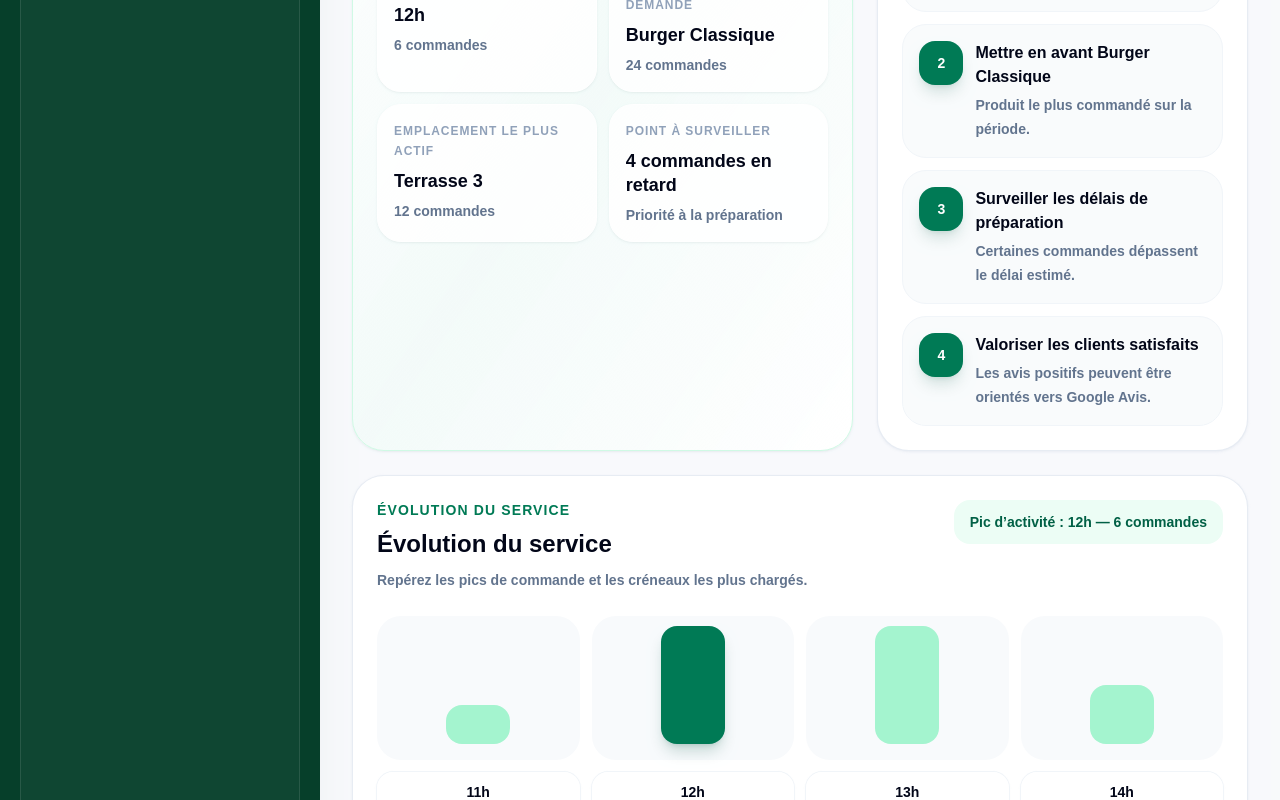
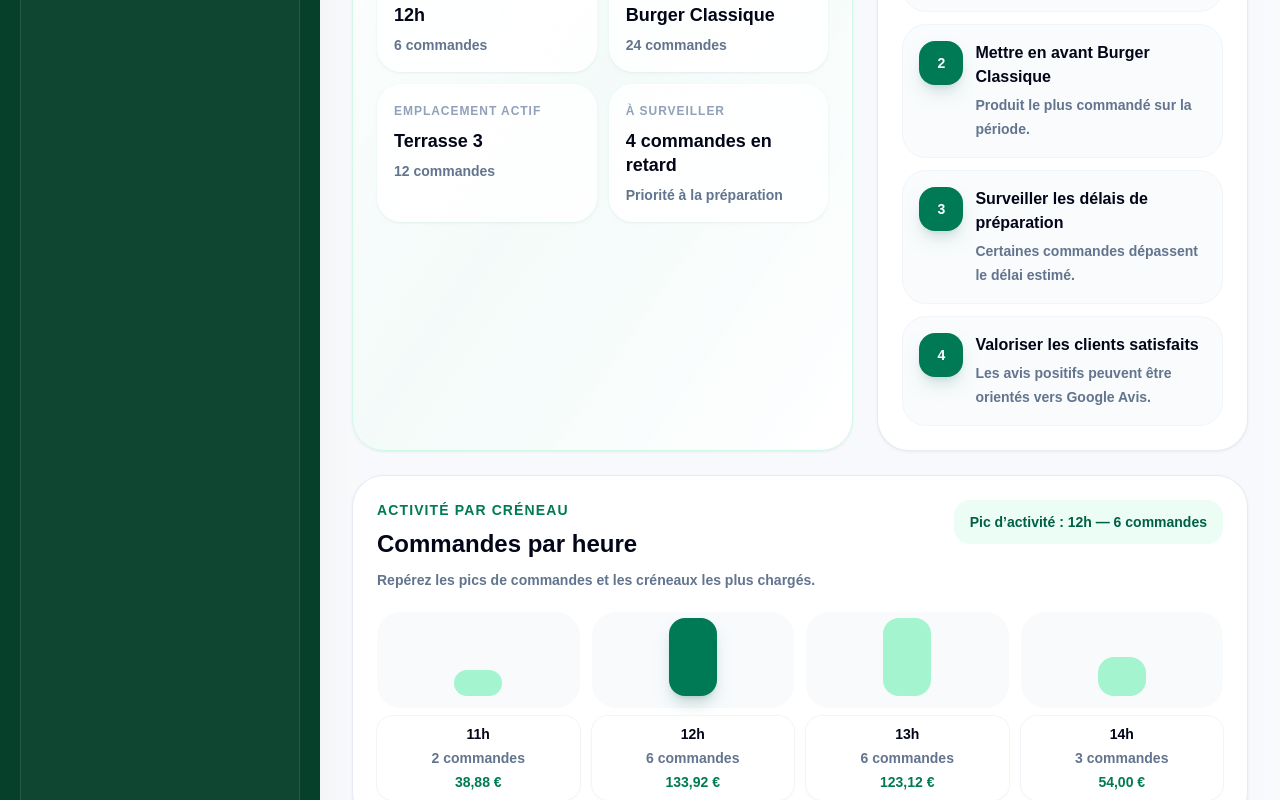
Before and after one commit to Loco66666/TableFlash-QR, a Next.js app: page /dashboard/statistics in a window 1280 px wide. Shown: the part 1180-1980 px from the top of the page. Built offline with nearby package versions, Linux system fonts and the light colour scheme.

Commit message:
Fix statistics service hours chart

```diff
--- a/src/components/dashboard/statistics/InteractiveStatisticsDashboard.tsx
+++ b/src/components/dashboard/statistics/InteractiveStatisticsDashboard.tsx
@@ -68,6 +68,12 @@ type ServiceHours = {
   endTime: string;
 } | null;
 
+type TrendPoint = {
+  hour: string;
+  orders: number;
+  revenue: number;
+};
+
 const defaultTopProducts: ProductRow[] = [
   { name: "Burger Classique", quantity: 18, revenue: 324, badge: "Top vente" },
   { name: "Salade César", quantity: 12, revenue: 162, badge: "En hausse" },
@@ -75,6 +81,118 @@ const defaultTopProducts: ProductRow[] = [
   { name: "Tiramisu", quantity: 7, revenue: 45.5, badge: "En hausse" },
   { name: "Frites Maison", quantity: 6, revenue: 27, badge: "Stable" },
 ];
+
+function parseServiceTime(value: string | null) {
+  if (!value) {
+    return null;
+  }
+
+  const [rawHours = "", rawMinutes = ""] = value.split(":");
+  const hours = Number(rawHours);
+  const minutes = Number(rawMinutes);
+
+  if (!Number.isFinite(hours) || !Number.isFinite(minutes)) {
+    return null;
+  }
+
+  return Math.max(0, Math.min(23 * 60 + 59, hours * 60 + minutes));
+}
+
+function formatHourLabel(hour: number) {
+  return `${hour}h`;
+}
+
+function buildHourLabelsForRange(hours: ServiceHours) {
+  const startMinutes = parseServiceTime(hours?.startTime ?? null);
+  const endMinutes = parseServiceTime(hours?.endTime ?? null);
+
+  if (startMinutes === null || endMinutes === null) {
+    return [];
+  }
+
+  const startHour = Math.floor(startMinutes / 60);
+  const endHour = Math.floor(endMinutes / 60);
+
+  if (endMinutes < startMinutes) {
+    return [
+      ...Array.from({ length: 24 - startHour }, (_, index) => formatHourLabel(startHour + index)),
+      ...Array.from({ length: endHour + 1 }, (_, index) => formatHourLabel(index)),
+    ];
+  }
+
+  return Array.from({ length: Math.max(1, endHour - startHour + 1) }, (_, index) => formatHourLabel(startHour + index));
+}
+
+function uniqueHourLabels(hours: string[]) {
+  return Array.from(new Set(hours));
+}
+
+function getOrderHourLabel(time: string) {
+  const parsedMinutes = parseServiceTime(time);
+
+  if (parsedMinutes === null) {
+    return "12h";
+  }
+
+  return formatHourLabel(Math.floor(parsedMinutes / 60));
+}
+
+function buildTrendHours({
+  activePeriod,
+  serviceContext,
+  todayHours,
+  lunchHours,
+  dinnerHours,
+  usesAllDayHours,
+}: {
+  activePeriod: StatisticsPeriod;
+  serviceContext: CurrentServiceContext | null;
+  todayHours: ServiceHours;
+  lunchHours: ServiceHours;
+  dinnerHours: ServiceHours;
+  usesAllDayHours: boolean;
+}) {
+  if (activePeriod === "lunch") {
+    return buildHourLabelsForRange(lunchHours);
+  }
+
+  if (activePeriod === "dinner") {
+    return buildHourLabelsForRange(dinnerHours);
+  }
+
+  if (activePeriod === "current" && serviceContext?.status === "open") {
+    if (serviceContext.activePeriod === "midi") {
+      return buildHourLabelsForRange(lunchHours);
+    }
+
+    if (serviceContext.activePeriod === "soir") {
+      return buildHourLabelsForRange(dinnerHours);
+    }
+
+    return buildHourLabelsForRange(todayHours);
+  }
+
+  if (usesAllDayHours) {
+    return buildHourLabelsForRange(todayHours);
+  }
+
+  return uniqueHourLabels([
+    ...buildHourLabelsForRange(lunchHours),
+    ...buildHourLabelsForRange(dinnerHours),
+  ]);
+}
+
+function buildTrendPoints(orders: AnalyticsOrder[], hours: string[], multiplier: number): TrendPoint[] {
+  return hours.map((hour) => {
+    const ordersAtHour = orders.filter((order) => order.hour === hour);
+
+    return {
+      hour,
+      orders: scale(ordersAtHour.length, multiplier),
+      revenue: ordersAtHour.reduce((sum, order) => sum + order.total, 0) * multiplier,
+    };
+  });
+}
 
 function formatEuro(value: number) {
   return new Intl.NumberFormat("fr-FR", { style: "currency", currency: "EUR" }).format(value);
@@ -225,12 +343,10 @@ function ServiceContextCard({ serviceContext }: { serviceContext: CurrentService
 }
 
 function mapLocalOrderToAnalytics(order: LocalSubmittedOrder): AnalyticsOrder {
-  const hour = order.time.startsWith("11") ? "11h" : order.time.startsWith("13") ? "13h" : order.time.startsWith("14") ? "14h" : "12h";
-
   return {
     id: order.id,
     table: order.tableName,
-    hour,
+    hour: getOrderHourLabel(order.time),
     total: order.total,
     prepMinutes: order.elapsedMinutes || order.estimatedPrepMinutes,
     estimatedPrepMinutes: order.estimatedPrepMinutes,
@@ -303,6 +419,8 @@ export function InteractiveStatisticsDashboard() {
   const [localOrders, setLocalOrders] = useState<LocalSubmittedOrder[]>([]);
   const [localReviews, setLocalReviews] = useState<LocalSubmittedReview[]>([]);
   const [serviceContext, setServiceContext] = useState<CurrentServiceContext | null>(null);
+  const [todayServiceHours, setTodayServiceHours] = useState<ServiceHours>(null);
+  const [todayUsesAllDayHours, setTodayUsesAllDayHours] = useState(false);
   const [todayLunchHours, setTodayLunchHours] = useState<ServiceHours>(null);
   const [todayDinnerHours, setTodayDinnerHours] = useState<ServiceHours>(null);
   const [toast, setToast] = useState<string | null>(null);
@@ -348,25 +466,30 @@ export function InteractiveStatisticsDashboard() {
     topProducts: buildTopProducts(analyticsOrders, multiplier),
   };
 
-  const trendPoints = ["11h", "12h", "13h", "14h"].map((hour) => {
-    const ordersAtHour = analyticsOrders.filter((order) => order.hour === hour);
+  const trendHours = buildTrendHours({
+    activePeriod,
+    serviceContext,
+    todayHours: todayServiceHours,
+    lunchHours: todayLunchHours,
+    dinnerHours: todayDinnerHours,
+    usesAllDayHours: todayUsesAllDayHours,
+  });
+  const trendPoints = buildTrendPoints(analyticsOrders, trendHours, multiplier);
+  const peakPoint = trendPoints.reduce<TrendPoint | null>((bestPoint, point) => {
+    if (!bestPoint || point.orders > bestPoint.orders) {
+      return point;
+    }
 
-    return {
-      hour,
-      orders: scale(ordersAtHour.length, multiplier),
-      revenue: ordersAtHour.reduce((sum, order) => sum + order.total, 0) * multiplier,
-    };
-  });
-
-  const peakPoint = trendPoints.reduce((bestPoint, point) => (point.orders > bestPoint.orders ? point : bestPoint), trendPoints[0]);
+    return bestPoint;
+  }, null);
   const topProductName = stats.topProducts[0]?.name ?? "Burger Classique";
   const topLocationName = stats.activeTables[0]?.name ?? "Terrasse 3";
   const quickInsights = [
     { label: "Pic d’activité", value: peakPoint ? peakPoint.hour : "12h", helper: peakPoint ? `${peakPoint.orders} commandes` : "Commandes du jour" },
-    { label: "Produit le plus demandé", value: topProductName, helper: `${stats.topProducts[0]?.quantity ?? 0} commandes` },
-    { label: "Emplacement le plus actif", value: topLocationName, helper: `${stats.activeTables[0]?.orders ?? 0} commandes` },
+    { label: "Produit phare", value: topProductName, helper: `${stats.topProducts[0]?.quantity ?? 0} commandes` },
+    { label: "Emplacement actif", value: topLocationName, helper: `${stats.activeTables[0]?.orders ?? 0} commandes` },
     {
-      label: "Point à surveiller",
+      label: "À surveiller",
       value: stats.delayedOrders > 0 ? `${stats.delayedOrders} commandes en retard` : "Aucun retard",
       helper: stats.delayedOrders > 0 ? "Priorité à la préparation" : "Service dans les délais",
     },
@@ -395,6 +518,8 @@ export function InteractiveStatisticsDashboard() {
       const currentTime = new Date();
 
       setServiceContext(getCurrentServiceContext(nextSettings, currentTime));
+      setTodayServiceHours(getTodayServiceHours(nextSettings, currentTime, "all-day"));
+      setTodayUsesAllDayHours(nextSettings.serviceMode === "Toute la journée");
       setTodayLunchHours(getTodayServiceHours(nextSettings, currentTime, "midi"));
       setTodayDinnerHours(getTodayServiceHours(nextSettings, currentTime, "soir"));
     }
@@ -423,6 +548,8 @@ export function InteractiveStatisticsDashboard() {
           const currentTime = new Date();
 
           setServiceContext(getCurrentServiceContext(nextSettings, currentTime));
+          setTodayServiceHours(getTodayServiceHours(nextSettings, currentTime, "all-day"));
+          setTodayUsesAllDayHours(nextSettings.serviceMode === "Toute la journée");
           setTodayLunchHours(getTodayServiceHours(nextSettings, currentTime, "midi"));
           setTodayDinnerHours(getTodayServiceHours(nextSettings, currentTime, "soir"));
         }
@@ -461,6 +588,8 @@ export function InteractiveStatisticsDashboard() {
     const currentTime = new Date();
 
     setServiceContext(getCurrentServiceContext(nextSettings, currentTime));
+    setTodayServiceHours(getTodayServiceHours(nextSettings, currentTime, "all-day"));
+    setTodayUsesAllDayHours(nextSettings.serviceMode === "Toute la journée");
     setTodayLunchHours(getTodayServiceHours(nextSettings, currentTime, "midi"));
     setTodayDinnerHours(getTodayServiceHours(nextSettings, currentTime, "soir"));
     setLocalOrders(getLocalOrders());
--- a/src/components/dashboard/statistics/QuickServiceReadingCard.tsx
+++ b/src/components/dashboard/statistics/QuickServiceReadingCard.tsx
@@ -19,12 +19,12 @@ export function QuickServiceReadingCard({ title, summary, insights }: QuickServi
         <p className="mt-4 max-w-3xl break-words text-base font-semibold leading-7 text-slate-600">{summary}</p>
       </div>
 
-      <div className="mt-6 grid min-w-0 gap-3 [grid-template-columns:repeat(auto-fit,minmax(min(100%,13rem),1fr))]">
+      <div className="mt-6 grid min-w-0 gap-3 [grid-template-columns:repeat(auto-fit,minmax(min(100%,11.5rem),1fr))]">
         {insights.map((insight) => (
           <article key={insight.label} className="min-w-0 overflow-hidden rounded-3xl border border-white bg-white/85 p-4 shadow-sm shadow-emerald-950/5">
-            <p className="text-xs font-black uppercase leading-5 tracking-[0.08em] text-slate-400">{insight.label}</p>
-            <p className="mt-2 text-lg font-black leading-6 text-slate-950 [overflow-wrap:anywhere]">{insight.value}</p>
-            {insight.helper ? <p className="mt-2 text-sm font-semibold leading-5 text-slate-500 [overflow-wrap:anywhere]">{insight.helper}</p> : null}
+            <p className="break-words text-xs font-black uppercase leading-5 tracking-[0.08em] text-slate-400">{insight.label}</p>
+            <p className="mt-2 break-words text-lg font-black leading-6 text-slate-950">{insight.value}</p>
+            {insight.helper ? <p className="mt-2 break-words text-sm font-semibold leading-5 text-slate-500">{insight.helper}</p> : null}
           </article>
         ))}
       </div>
--- a/src/components/dashboard/statistics/RevenueTrendCard.tsx
+++ b/src/components/dashboard/statistics/RevenueTrendCard.tsx
@@ -10,34 +10,42 @@ function formatEuro(value: number) {
 
 export function RevenueTrendCard({ points }: { points: TrendPoint[] }) {
   const maxOrders = Math.max(...points.map((point) => point.orders), 1);
-  const peak = points.reduce((bestPoint, point) => (point.orders > bestPoint.orders ? point : bestPoint), points[0]);
+  const peak = points.reduce<TrendPoint | null>((bestPoint, point) => {
+    if (!bestPoint || point.orders > bestPoint.orders) {
+      return point;
+    }
+
+    return bestPoint;
+  }, null);
 
   return (
     <article className="min-w-0 max-w-full overflow-hidden rounded-[2rem] border border-slate-200/80 bg-white p-5 sm:p-6 shadow-sm shadow-slate-200/60">
       <div className="flex min-w-0 flex-col gap-2 sm:flex-row sm:items-start sm:justify-between">
         <div className="min-w-0">
-          <p className="break-words text-sm font-black uppercase tracking-[0.08em] text-emerald-700">Évolution du service</p>
-          <h2 className="mt-2 break-words text-2xl font-black text-slate-950">Évolution du service</h2>
-          <p className="mt-2 break-words text-sm font-semibold leading-6 text-slate-500">Repérez les pics de commande et les créneaux les plus chargés.</p>
+          <p className="break-words text-sm font-black uppercase tracking-[0.08em] text-emerald-700">ACTIVITÉ PAR CRÉNEAU</p>
+          <h2 className="mt-2 break-words text-2xl font-black text-slate-950">Commandes par heure</h2>
+          <p className="mt-2 break-words text-sm font-semibold leading-6 text-slate-500">Repérez les pics de commandes et les créneaux les plus chargés.</p>
         </div>
-        <div className="max-w-full break-words rounded-2xl bg-emerald-50 px-4 py-3 text-sm font-black text-emerald-800">Pic d’activité : {peak.hour} — {peak.orders} commandes</div>
+        {peak ? (
+          <div className="max-w-full break-words rounded-2xl bg-emerald-50 px-4 py-3 text-sm font-black text-emerald-800">Pic d’activité : {peak.hour} — {peak.orders} commandes</div>
+        ) : null}
       </div>
 
-      <div className="mt-6 grid min-w-0 max-w-full grid-cols-1 gap-3 sm:grid-cols-2 lg:grid-cols-4">
+      <div className="mt-5 grid min-w-0 max-w-full grid-cols-2 gap-3 md:grid-cols-3 xl:grid-cols-4 2xl:grid-cols-6">
         {points.map((point) => {
-          const height = Math.max(24, Math.round((point.orders / maxOrders) * 118));
-          const isPeak = point.hour === peak.hour;
+          const height = Math.max(18, Math.round((point.orders / maxOrders) * 78));
+          const isPeak = point.hour === peak?.hour;
 
           return (
-            <div key={point.hour} className="flex min-w-0 flex-col items-center justify-end gap-3">
-              <div className="flex h-32 w-full items-end justify-center rounded-3xl bg-slate-50 px-3 py-4 sm:h-36">
+            <div key={point.hour} className="flex min-w-0 flex-col items-center justify-end gap-2">
+              <div className="flex h-24 w-full items-end justify-center rounded-3xl bg-slate-50 px-3 py-3">
                 <div
-                  className={`w-full max-w-16 rounded-2xl ${isPeak ? "bg-emerald-700 shadow-lg shadow-emerald-900/20" : "bg-emerald-200"}`}
+                  className={`w-full max-w-12 rounded-2xl ${isPeak ? "bg-emerald-700 shadow-lg shadow-emerald-900/20" : "bg-emerald-200"}`}
                   style={{ height }}
                   aria-label={`${point.orders} commandes à ${point.hour}`}
                 />
               </div>
-              <div className="w-full rounded-2xl bg-white/80 px-3 py-2.5 text-center shadow-sm shadow-slate-100/80 ring-1 ring-slate-100">
+              <div className="w-full rounded-2xl bg-white/80 px-2.5 py-2 text-center shadow-sm shadow-slate-100/80 ring-1 ring-slate-100">
                 <p className="text-sm font-black text-slate-950">{point.hour}</p>
                 <p className="mt-1 text-sm font-bold leading-5 text-slate-500">{point.orders} commandes</p>
                 <p className="mt-1 text-sm font-black tabular-nums text-emerald-700">{formatEuro(point.revenue)}</p>
--- a/src/components/dashboard/statistics/statisticsData.ts
+++ b/src/components/dashboard/statistics/statisticsData.ts
@@ -12,7 +12,7 @@ export type StatisticsPeriodOption = {
 export type AnalyticsOrder = {
   id: string;
   table: string;
-  hour: "11h" | "12h" | "13h" | "14h" | "19h" | "20h" | "21h";
+  hour: string;
   total: number;
   prepMinutes: number;
   estimatedPrepMinutes: number;
```
